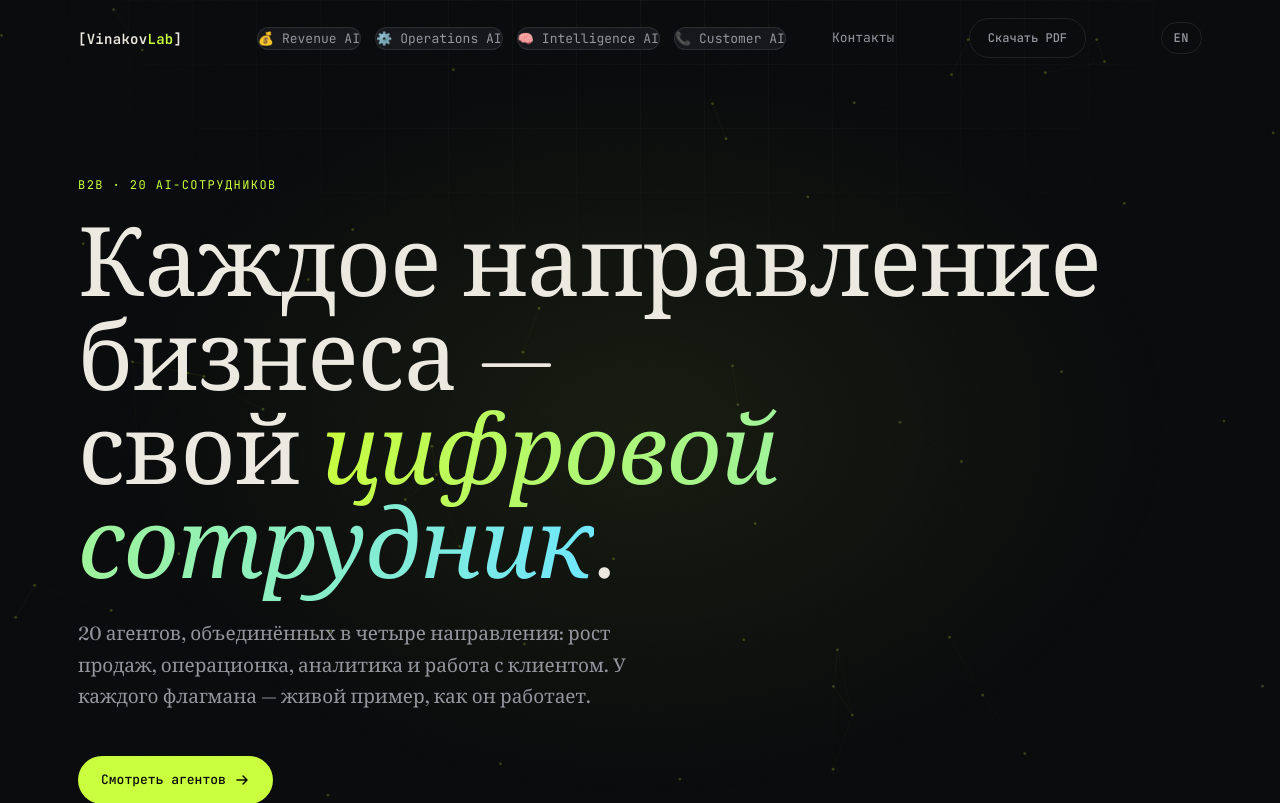
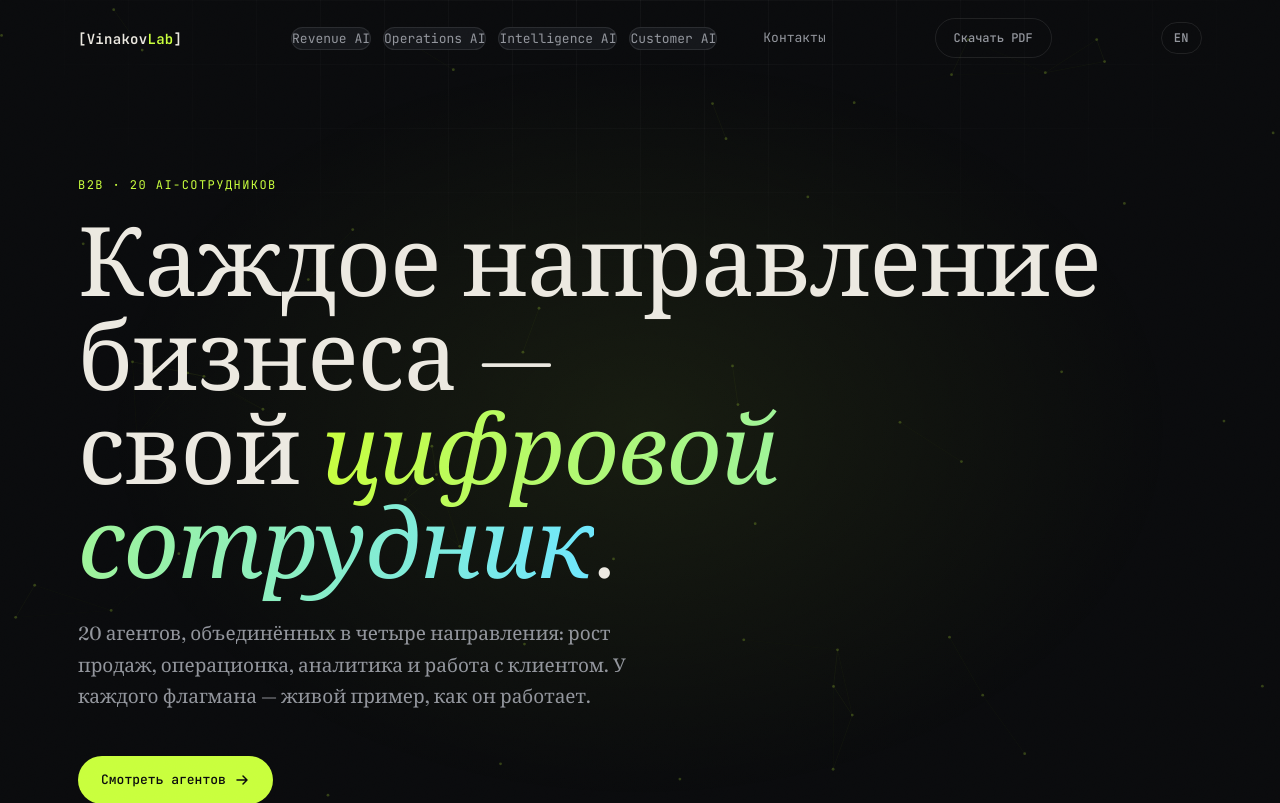
Before and after one commit to Hidan744/111, a web app: file index.html in a window 1280 px wide. Shown: the top 803 px of the page. Run offline with its HTML, style and script files only (its server is not run), Linux system fonts and the light colour scheme.

Commit message:
Drop emoji icons from header nav pills, bump font size
Co-Authored-By: Claude Sonnet 5 <noreply@anthropic.com>
Claude-Session: https://claude.ai/code/session_01EB6pWiXLJfp4Y9Noxy6nWn

```diff
--- a/css/agents.css
+++ b/css/agents.css
@@ -26,21 +26,20 @@
 }
 
 /* ---- category pills in the header nav ---- */
-.nav-pills { display: flex; align-items: center; gap: 14px; flex-wrap: wrap; }
+.nav-pills { display: flex; align-items: center; gap: 12px; flex-wrap: wrap; }
 .nav-pill {
-  display: flex; align-items: center; gap: 8px;
-  font-family: var(--mono); font-size: 12px; line-height: 1; color: var(--text-dim);
+  display: flex; align-items: center;
+  font-family: var(--mono); font-size: 13px; line-height: 1; color: var(--text-dim);
   border: 1px solid var(--border); background: var(--surface);
-  padding: 10px 15px; border-radius: 999px; white-space: nowrap;
+  padding: 10px 16px; border-radius: 999px; white-space: nowrap;
   transition: border-color 0.2s var(--ease), color 0.2s var(--ease), background 0.2s var(--ease);
 }
 .nav-pill::after { content: none; }
-.nav-pill .ico { font-size: 13px; line-height: 1; }
 .nav-pill:hover { border-color: var(--border-strong); color: var(--text); background: var(--surface-hover); }
 .main-nav .nav-contact { margin-left: 10px; }
 @media (max-width: 1180px) {
-  .nav-pill span:not(.ico) { display: none; }
-  .nav-pill { padding: 7px 10px; }
+  .nav-pills { gap: 8px; }
+  .nav-pill { padding: 8px 12px; font-size: 12px; }
 }
 
 /* ---- category kpi line under section title ---- */
--- a/index.html
+++ b/index.html
@@ -25,7 +25,7 @@
 <link href="https://fonts.googleapis.com/css2?family=Fraunces:ital,opsz,wght@0,9..144,300;0,9..144,400;0,9..144,500;0,9..144,600;1,9..144,400;1,9..144,500&family=JetBrains+Mono:wght@400;500;600;700&display=swap" rel="stylesheet">
 
 <link rel="stylesheet" href="css/style.css?v=9">
-<link rel="stylesheet" href="css/agents.css?v=6">
+<link rel="stylesheet" href="css/agents.css?v=7">
 
 <link rel="icon" href="/favicon.ico" sizes="any">
 <link rel="icon" type="image/png" sizes="32x32" href="icons/icon-32.png">
@@ -48,10 +48,10 @@
 
     <nav class="main-nav" id="mainNav">
       <div class="nav-pills">
-        <a href="#cat-revenue" class="nav-pill"><span class="ico">💰</span><span>Revenue AI</span></a>
-        <a href="#cat-ops" class="nav-pill"><span class="ico">⚙️</span><span>Operations AI</span></a>
-        <a href="#cat-intel" class="nav-pill"><span class="ico">🧠</span><span>Intelligence AI</span></a>
-        <a href="#cat-customer" class="nav-pill"><span class="ico">📞</span><span>Customer AI</span></a>
+        <a href="#cat-revenue" class="nav-pill">Revenue AI</a>
+        <a href="#cat-ops" class="nav-pill">Operations AI</a>
+        <a href="#cat-intel" class="nav-pill">Intelligence AI</a>
+        <a href="#cat-customer" class="nav-pill">Customer AI</a>
       </div>
       <a href="#contact" class="nav-contact">Контакты</a>
     </nav>
```
Also changed, not shown: index-en.html (+5 -5 lines).
